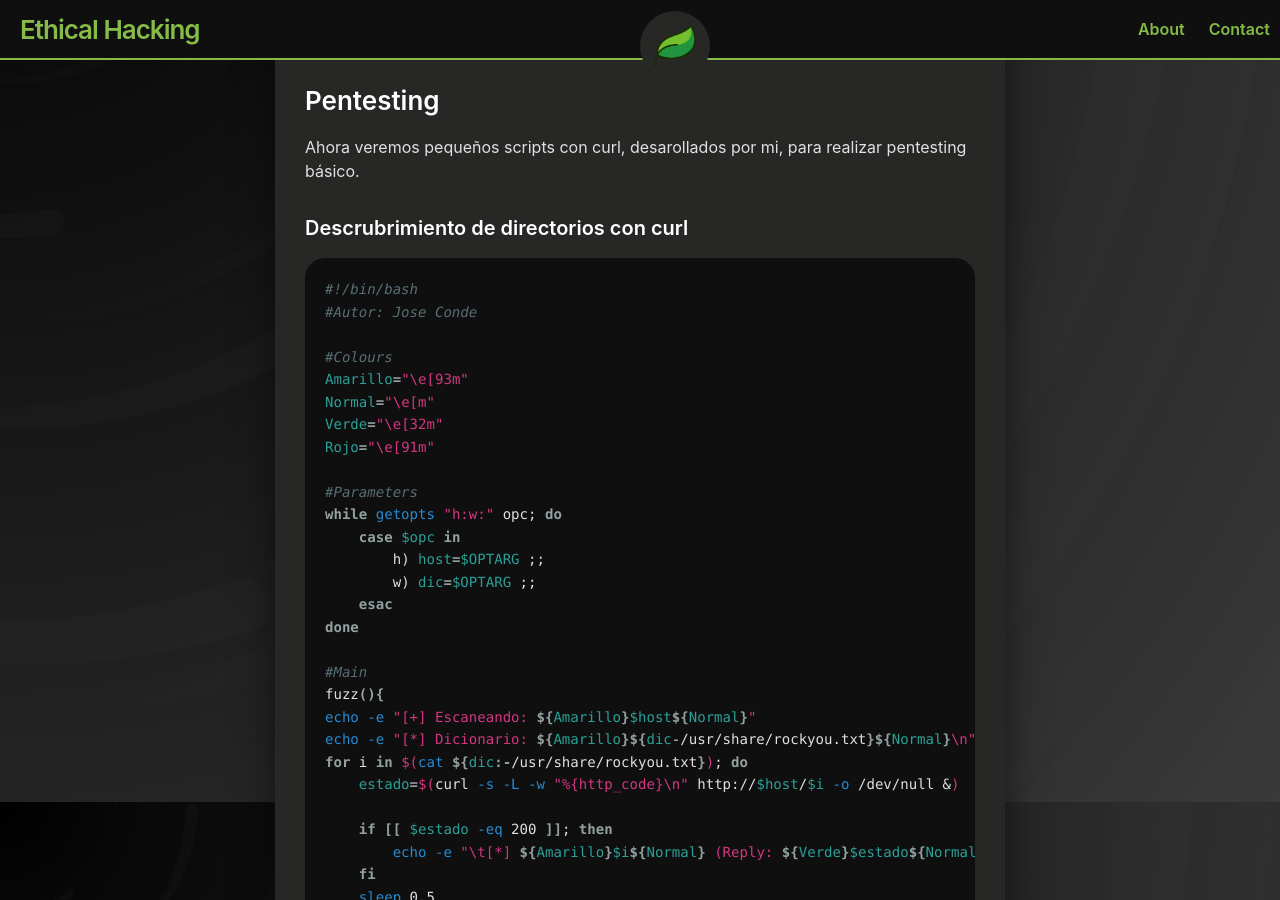
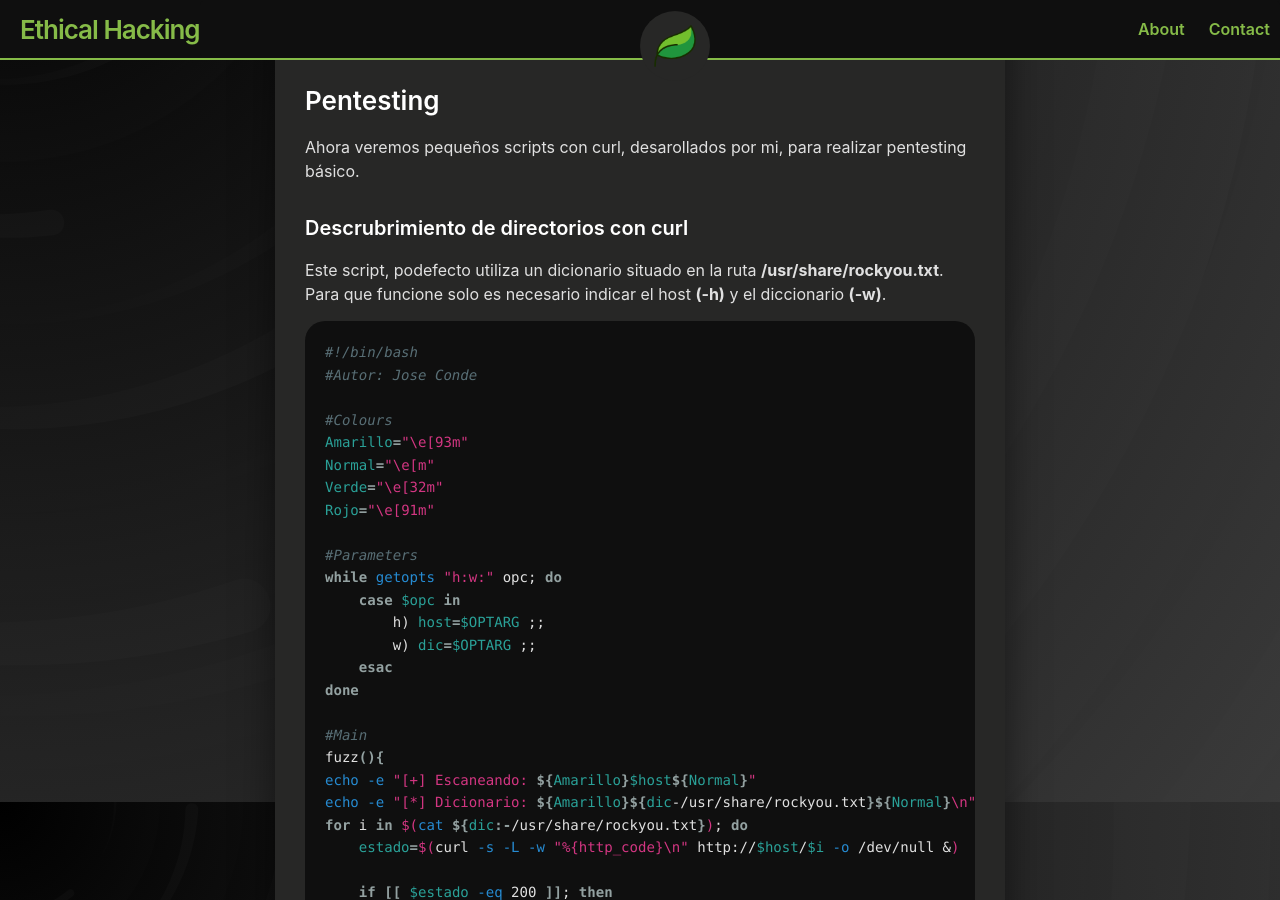
Before and after one commit to H4ckTrick/H4ckTrick.github.io, a Jekyll site: the page built from _posts/2022-04-21-Curl-en-Linux.md, in a window 1280 px wide and 900 px high, scrolled down 2078 px. Built offline with Jekyll 4.4.1, drawn with Linux system fonts in a browser that asks for light colours; a script that is not in the unit is left out.

Commit message:
Update 2022-04-21-Curl-en-Linux.md

````diff
--- a/_posts/2022-04-21-Curl-en-Linux.md
+++ b/_posts/2022-04-21-Curl-en-Linux.md
@@ -69,6 +69,8 @@ curl -O /dev/null http://h4cktrick.github.io/script.py
 ### Pentesting
 Ahora veremos pequeños scripts con curl, desarollados por mi, para realizar pentesting básico.
 #### Descrubrimiento de directorios con curl
+Este script, podefecto utiliza un dicionario situado en la ruta **/usr/share/rockyou.txt**. Para que funcione solo
+es necesario indicar el host **(-h)** y el diccionario **(-w)**.
 ```bash
 #!/bin/bash
 #Autor: Jose Conde
````
